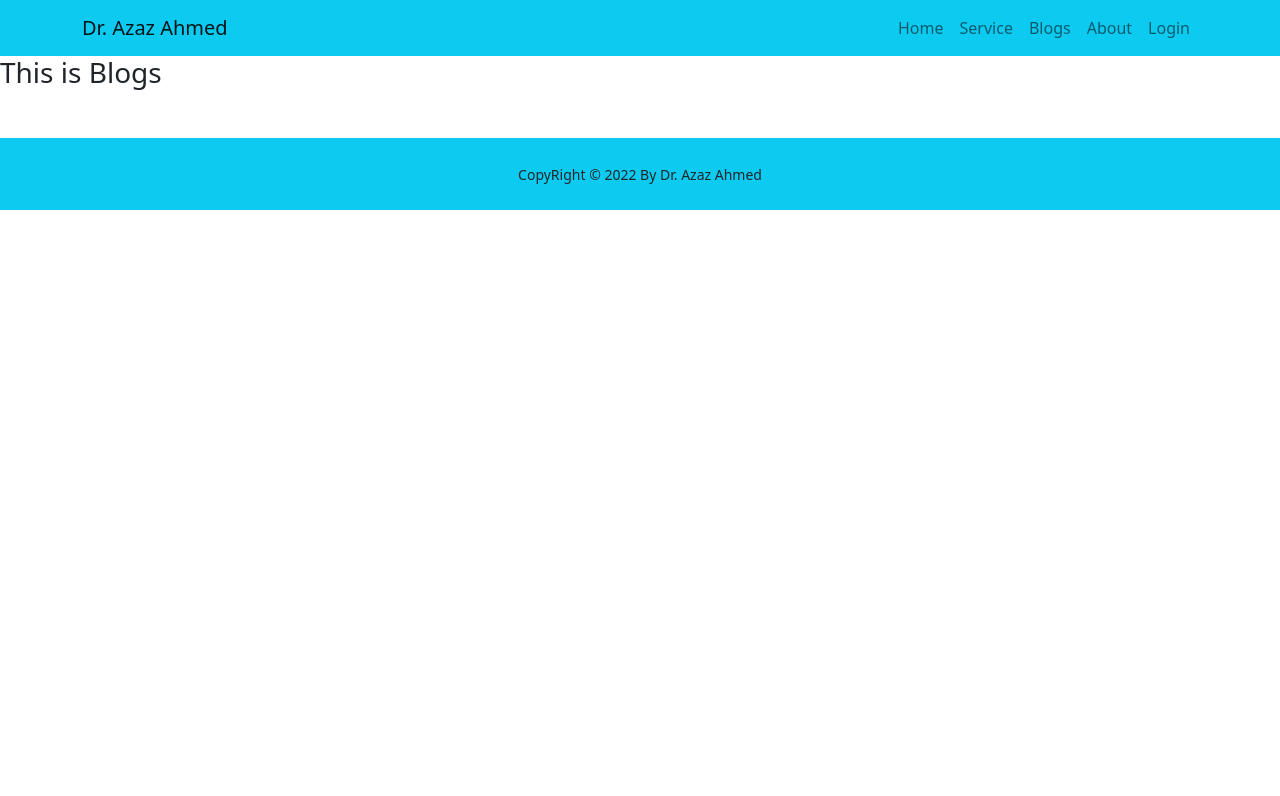
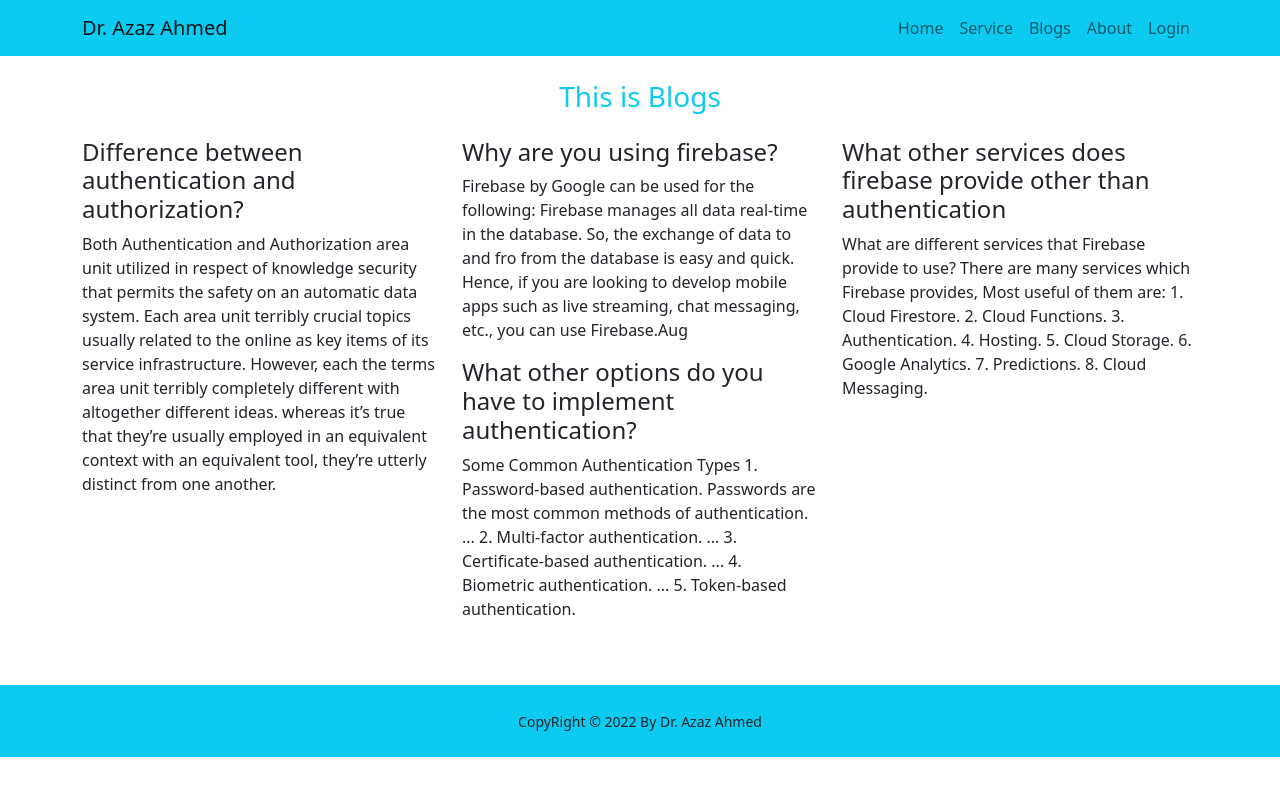
Before and after one commit to naeemtalukder/doctor-azaz-ahmed, a React (Create React App) app: page /blogs in a window 1280 px wide. Shown: the top 796 px of the page. Built offline with nearby package versions, Linux system fonts and the light colour scheme.

Commit message:
Blogs Section Done

```diff
--- a/src/Page/Blogs/Blogs.js
+++ b/src/Page/Blogs/Blogs.js
@@ -2,8 +2,39 @@ import React from 'react';
 
 const Blogs = () => {
     return (
-        <div>
-            <h3>This is Blogs</h3>
+        <div className='container'>
+            <h3 className='text-center text-info my-4'>This is Blogs</h3>
+            <div className='row'>
+                <div className='col-lg-4 col-sm-12'>
+                    <h4>Difference between authentication and authorization?</h4>
+                    <p>Both Authentication and Authorization area unit utilized in respect of knowledge security that permits the safety on an automatic data system. Each area unit terribly crucial topics usually related to the online as key items of its service infrastructure. However, each the terms area unit terribly completely different with altogether different ideas. whereas it’s true that they’re usually employed in an equivalent context with an equivalent tool, they’re utterly distinct from one another.</p>
+                </div>
+                <div className='col-lg-4 col-sm-12'>
+                    <h4>Why are you using firebase?</h4>
+                    <p>Firebase by Google can be used for the following: Firebase manages all data real-time in the database. So, the exchange of data to and fro from the database is easy and quick. Hence, if you are looking to develop mobile apps such as live streaming, chat messaging, etc., you can use Firebase.Aug</p>
+                    <h4>What other options do you have to implement authentication?</h4>
+                    <p>Some Common Authentication Types
+                        1. Password-based authentication. Passwords are the most common methods of authentication. ...
+                        2. Multi-factor authentication. ...
+                        3. Certificate-based authentication. ...
+                        4. Biometric authentication. ...
+                        5. Token-based authentication.</p>
+                </div>
+                <div className="col-lg-4 col-sm-12">
+                    <h4>What other services does firebase provide other than authentication
+                    </h4>
+                    <p>What are different services that Firebase provide to use?
+                        There are many services which Firebase provides, Most useful of them are:
+                        1. Cloud Firestore.
+                        2. Cloud Functions.
+                        3. Authentication.
+                        4. Hosting.
+                        5. Cloud Storage.
+                        6. Google Analytics.
+                        7. Predictions.
+                        8. Cloud Messaging.</p>
+                </div>
+            </div>
         </div>
     );
 };
```
